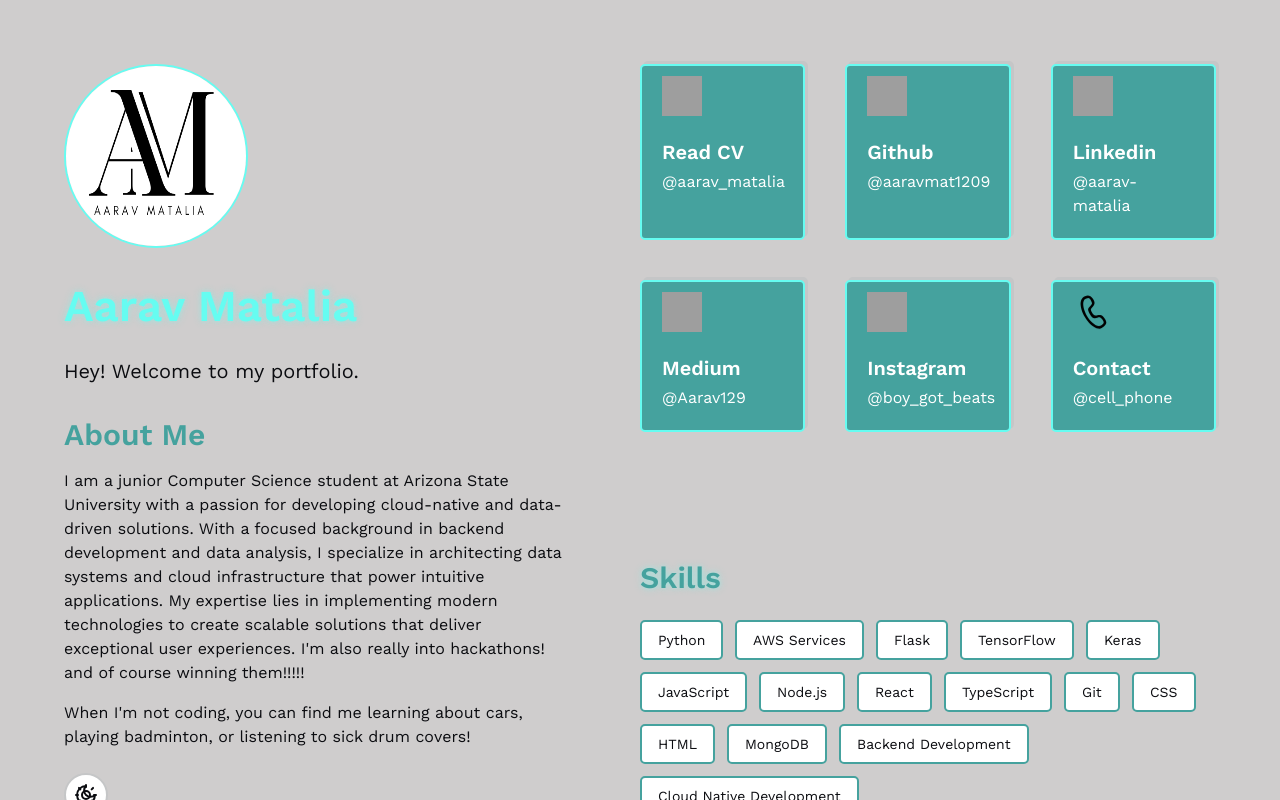
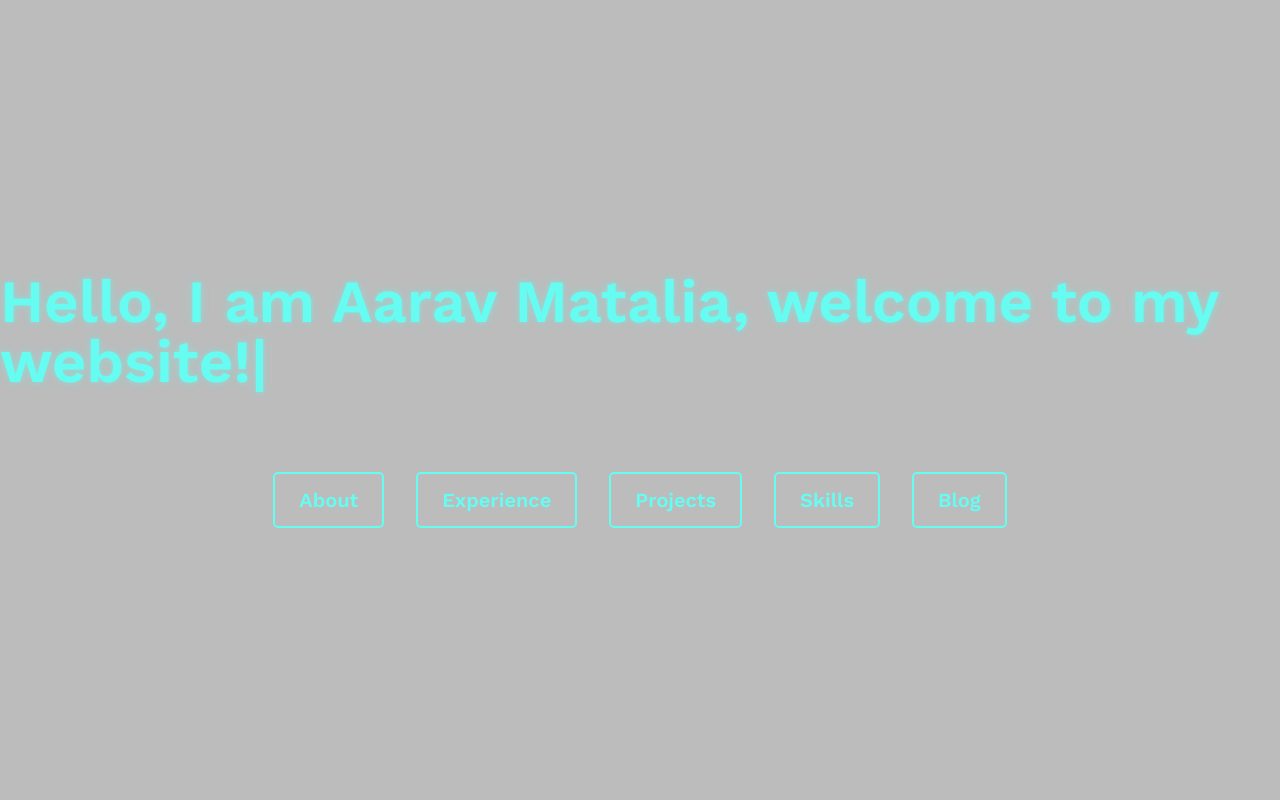
Before and after one commit to aaravmat1209/portfolio, a Next.js app: page / in a window 1280 px wide. Shown: the top 800 px of the page. Built offline with nearby package versions, Linux system fonts and the light colour scheme; grey boxes are pictures that could not be loaded.

Commit message:
changes made

```diff
--- a/src/app/globals.css
+++ b/src/app/globals.css
@@ -41,10 +41,10 @@
 
 .light {
   /* Light mode uses reversed color assignments */
-  --background: #4d474744;
-  --secondary-background: #ffffff;
+  --background: #07070744;
+  --secondary-background: #575050;
   --foreground: var(--color-darkest);
-  --main-foreground: #ffffff;
+  --main-foreground: #1a1717;
   --main: var(--color-main);
   --accent: var(--color-accent);
   --border: var(--color-gray);
--- a/src/app/page.tsx
+++ b/src/app/page.tsx
@@ -1,13 +1,134 @@
+"use client";
+
 import LINKS from '@/links'
-import { ThemeSwitcher } from './theme-switcher'
 import { BLOG_POSTS } from './blog-posts'
 import Link from 'next/link';
+import { useState, useEffect, useRef } from 'react';
 
 export default function Home() {
+  const [isHeroExpanded, setIsHeroExpanded] = useState(true);
+  const [contentVisible, setContentVisible] = useState(false);
+  const [activeSection, setActiveSection] = useState(null);
+  const [typedText, setTypedText] = useState('');
+  const [animationKey, setAnimationKey] = useState(0);
+  const fullText = "Hello, I am Aarav Matalia, welcome to my website!";
+  const typingSpeed = 60; // ms per character
+  const sections = ["About", "Experience", "Projects", "Skills", "Blog"]; // Added Experience
+
+  const aboutRef = useRef(null);
+  const experienceRef = useRef(null); // New ref for Experience section
+  const projectsRef = useRef(null);
+  const skillsRef = useRef(null);
+  const blogRef = useRef(null);
+
+  // Typing animation effect
+  useEffect(() => {
+    if (!isHeroExpanded) return;
+
+    if (typedText.length < fullText.length) {
+      const timeout = setTimeout(() => {
+        setTypedText(fullText.slice(0, typedText.length + 1));
+      }, typingSpeed);
+
+      return () => clearTimeout(timeout);
+    }
+  }, [typedText, isHeroExpanded]);
+
+  // Start typing animation when component mounts
+  useEffect(() => {
+    setTypedText('');
+  }, []);
+
+  // Handle section navigation with animation reset
+  const scrollToSection = (sectionRef, sectionName) => {
+    setIsHeroExpanded(false);
+    setActiveSection(sectionName);
+
+    // Reset animations by changing the key
+    setAnimationKey(prevKey => prevKey + 1);
+
+    setTimeout(() => {
+      // Show content
+      setContentVisible(true);
+
+      // Scroll after animations have started
+      setTimeout(() => {
+        sectionRef.current?.scrollIntoView({
+          behavior: 'smooth',
+          block: 'start'
+        });
+      }, 800);
+    }, 600);
+  };
+
   return (
-    <div className="text-foreground relative mx-auto h-full w-[700px] max-w-full p-8 md:p-16 xl:w-[1400px]">
+    <>
+      {/* Hero Navbar */}
+      <div
+        className={`fixed top-0 left-0 w-full z-50 transition-all duration-700 ease-in-out
+                  ${isHeroExpanded ? 'h-screen bg-color-darkest' : 'h-16 bg-color-dark shadow-lg'}`}
+      >
+        <div className="container mx-auto h-full flex flex-col items-center justify-center">
+          {isHeroExpanded ? (
+            <>
+              <div className="text-accent text-4xl md:text-6xl font-heading mb-12 animate-text-glow min-h-[80px]">
+                {typedText}
+                <span className="animate-pulse">|</span>
+              </div>
+              <div className="flex flex-wrap justify-center gap-8 mt-8">
+                {sections.map((section) => (
+                  <button
+                    key={section}
+                    onClick={() => scrollToSection(
+                      section === "About" ? aboutRef :
+                      section === "Experience" ? experienceRef :
+                      section === "Projects" ? projectsRef :
+                      section === "Skills" ? skillsRef : blogRef,
+                      section
+                    )}
+                    className="border-accent bg-transparent text-accent hover:bg-accent hover:text-main-foreground
+                             rounded-base border-2 px-6 py-3 text-xl font-heading transition-all hover:scale-105"
+                  >
+                    {section}
+                  </button>
+                ))}
+              </div>
+            </>
+          ) : (
+            <div className="w-full h-full flex items-center justify-between px-4">
+              <div className="text-accent font-heading text-xl">Aarav Matalia</div>
+              <div className="flex items-center space-x-6">
+                {sections.map((section) => (
+                  <button
+                    key={section}
+                    onClick={() => scrollToSection(
+                      section === "About" ? aboutRef :
+                      section === "Experience" ? experienceRef :
+                      section === "Projects" ? projectsRef :
+                      section === "Skills" ? skillsRef : blogRef,
+                      section
+                    )}
+                    className="text-foreground hover:text-accent transition-all text-sm"
+                  >
+                    {section}
+                  </button>
+                ))}
+              </div>
+            </div>
+          )}
+        </div>
+      </div>
+
+      {/* Main Content with Animation Reset Key */}
+      <div
+        key={animationKey} // Add the key here to force remount
+        className={`text-foreground relative mx-auto h-full w-[700px] max-w-full p-8 md:p-16 xl:w-[1400px]
+                  transition-all duration-700 ease-in-out transform
+                  ${isHeroExpanded ? 'opacity-0 translate-y-10' : 'mt-20'}
+                  ${contentVisible ? 'opacity-100 translate-y-0' : 'opacity-0 translate-y-10'}`}
+      >
         {/* Profile Section with Animations */}
-      <div className="mb-12 w-full xl:fixed xl:mb-0 xl:w-[500px]">
+        <div ref={aboutRef} className={`mb-12 w-full xl:fixed xl:mb-0 xl:w-[500px] ${activeSection === 'About' ? 'animate-pulse-subtle' : ''}`}>
           <img
             className="border-accent h-28 w-28 rounded-full border-2 xl:h-[184px] xl:w-[184px] animate-bounce-in animate-float hover-accent-pulse"
             src="/pfp.png"
@@ -42,9 +163,10 @@ export default function Home() {
             </div>
           </div>
 
-        <div className="animate-bounce-in" style={{ animationDelay: "800ms" }}>
-          <ThemeSwitcher />
+          {!isHeroExpanded && (
+            <div className="hidden xl:block animate-bounce-in" style={{ animationDelay: "800ms" }}>
             </div>
+          )}
         </div>
 
         <div className="justify-end xl:flex">
@@ -79,8 +201,83 @@ export default function Home() {
               ))}
             </div>
 
+            {/* NEW: Experience Section with Timeline */}
+            <div ref={experienceRef} className="mt-16 w-full animate-slide-left" style={{ animationDelay: "400ms" }}>
+              <h2 className="font-heading text-2xl mb-6 sm:text-3xl text-main animate-text-glow">
+                Professional Experience
+              </h2>
+              <div className="space-y-8">
+                {[
+                  {
+                    role: "Cloud Developer",
+                    company: "AWS Cloud Innovation Center",
+                    period: "May 2024 - Aug 2024",
+                    location: "Scottsdale, AZ",
+                    description: "Deploying AWS-powered AI/ML cloud solutions for public sector challenges in Arizona.",
+                    skills: ["AWS", "Cloud Infrastructure", "Backend Development"]
+                  },
+                  {
+                    role: "Machine Learning Intern",
+                    company: "ChargeZone",
+                    period: "August 2024 - December 2024",
+                    location: "Tempe, AZ",
+                    description: "Developed EV charging data pipeline & analysis to drive insights and business strategy.",
+                    skills: ["Machine Learning", "Data Analysis", "EV Infrastructure", "Python"]
+                  },
+                  {
+                    role: "Technology Intern",
+                    company: "Tech Innovations LLC",
+                    period: "Jun 2023 - Aug 2023",
+                    location: "Remote",
+                    description: "Enhanced Hitachi's Magshare with AI/Blockchain solutions, including a smart contract POC and a time-saving AI chatbot.",
+                    skills: ["React", "Node.js", "MongoDB", "REST APIs"]
+                  },
+                ].map((experience, index) => (
+                  <div
+                    key={index}
+                    className="border-main shadow-shadow bg-secondary-background rounded-base border-2 p-6
+                             hover:translate-x-1 hover:translate-y-1 hover:shadow-none transition-all-medium
+                             animate-slide-right hover-expand group hover:border-accent"
+                    style={{ animationDelay: `${500 + index * 150}ms` }}
+                  >
+                    <div className="flex flex-wrap justify-between items-start mb-2">
+                      <h3 className="font-heading text-xl group-hover:text-accent transition-all">
+                        {experience.role}
+                      </h3>
+                      <span className="text-sm text-accent font-medium bg-main px-2 py-1 rounded">
+                        {experience.period}
+                      </span>
+                    </div>
+
+                    <div className="flex flex-wrap items-center gap-2 mb-3">
+                      <span className="font-medium">{experience.company}</span>
+                      <span className="text-xs opacity-70">•</span>
+                      <span className="text-sm opacity-70">{experience.location}</span>
+                    </div>
+
+                    <p className="mt-2 text-sm group-hover:opacity-90 transition-all">
+                      {experience.description}
+                    </p>
+
+                    <div className="flex flex-wrap gap-2 mt-4">
+                      {experience.skills.map((skill, skillIndex) => (
+                        <span
+                          key={skill}
+                          className="bg-main text-main-foreground text-xs px-2 py-1 rounded
+                                  transition-transform-bounce group-hover:scale-105 group-hover:bg-accent"
+                          style={{ transitionDelay: `${skillIndex * 50}ms` }}
+                        >
+                          {skill}
+                        </span>
+                      ))}
+                    </div>
+                  </div>
+                ))}
+              </div>
+            </div>
+
             {/* Skills Section with Animated Tags */}
-             <div className="mt-16 w-full animate-slide-left" style={{ animationDelay: "400ms" }}>
+            <div ref={skillsRef} className="mt-16 w-full animate-slide-left" style={{ animationDelay: "400ms" }}>
               <h2 className="font-heading text-2xl mb-6 sm:text-3xl text-main animate-text-glow">
                 Skills
               </h2>
@@ -101,7 +298,7 @@ export default function Home() {
             </div>
 
             {/* Projects Section with Animated Cards */}
-          <div className="mt-16 w-full animate-slide-right" style={{ animationDelay: "300ms" }}>
+            <div ref={projectsRef} className="mt-16 w-full animate-slide-right" style={{ animationDelay: "300ms" }}>
               <h2 className="font-heading text-2xl mb-6 sm:text-3xl text-main animate-text-glow">
                 Featured Projects
               </h2>
@@ -167,10 +364,8 @@ export default function Home() {
               </div>
             </div>
 
-
-
             {/* Blog Posts Section with Animated Cards */}
-          <div className="mt-16 w-full animate-slide-right" style={{ animationDelay: "500ms" }}>
+            <div ref={blogRef} className="mt-16 w-full animate-slide-right" style={{ animationDelay: "500ms" }}>
               <div className="flex justify-between items-center mb-6">
                 <h2 className="font-heading text-2xl sm:text-3xl text-main animate-text-glow">
                   Recent Thoughts
@@ -216,5 +411,6 @@ export default function Home() {
           </div>
         </div>
       </div>
+    </>
   );
 }
--- a/src/links.ts
+++ b/src/links.ts
@@ -18,6 +18,7 @@ import twitch from '../public/icons/twitch.svg'
 import x from '../public/icons/x.svg'
 import youtube from '../public/icons/youtube.svg'
 import phone from '../public/icons/phone.svg'
+import email from '../public/icons/email.svg'
 
 type SocialMedia = (typeof websites)[number]
 
@@ -82,11 +83,11 @@ const LINKS: { [key in SocialMedia]: Link } = {
     link: 'https://www.instagram.com/boy_got_beats/',
     text: '@boy_got_beats',
   },
-  contact: {
-    title: 'Contact',
-    icon: phone,
-    link: 'tel:+16232908362',
-    text: '@cell_phone',
+  email: {
+    title: 'Email',
+    icon: email,
+    link: 'mailto:mataliaaarav@gmail.com',
+    text: 'Email me',
   },
 }
 
```
Also changed, not shown: public/icons/email.svg (added). Lines whose indentation alone changed are shown as unchanged.
